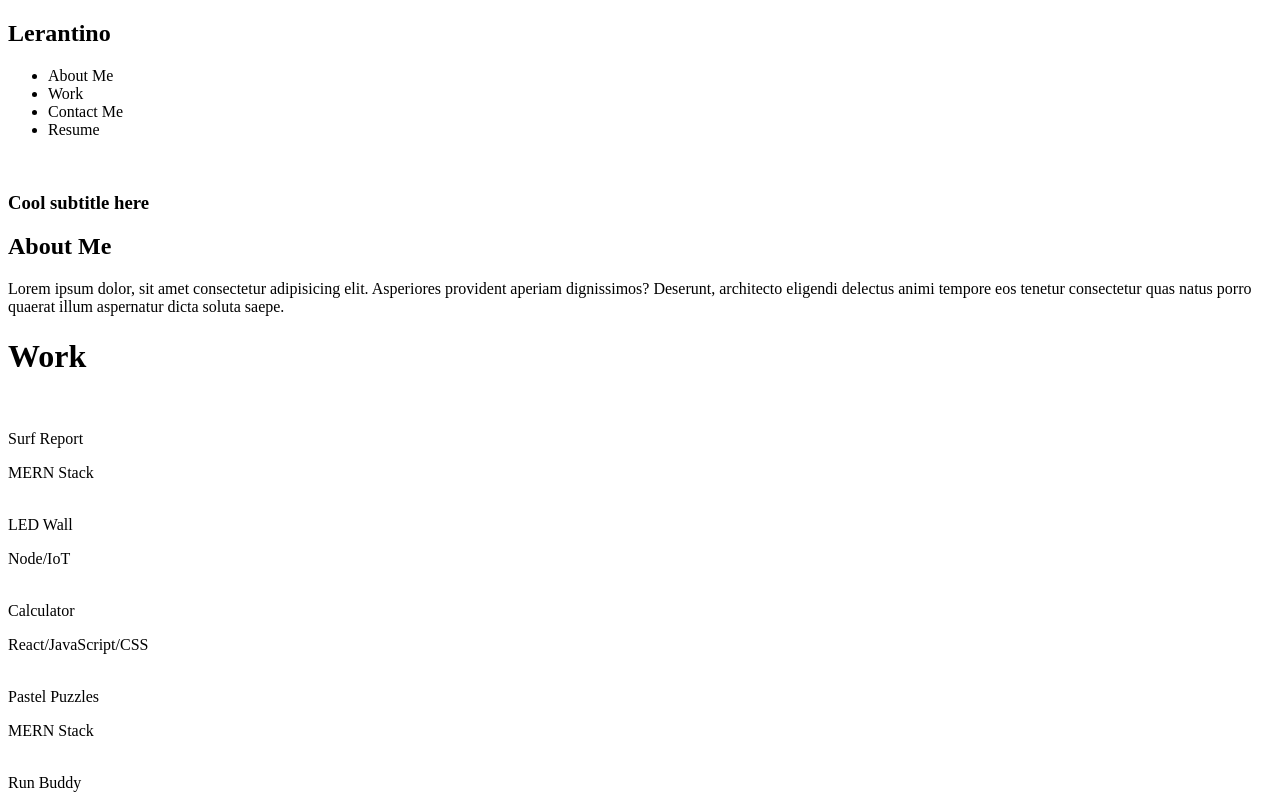
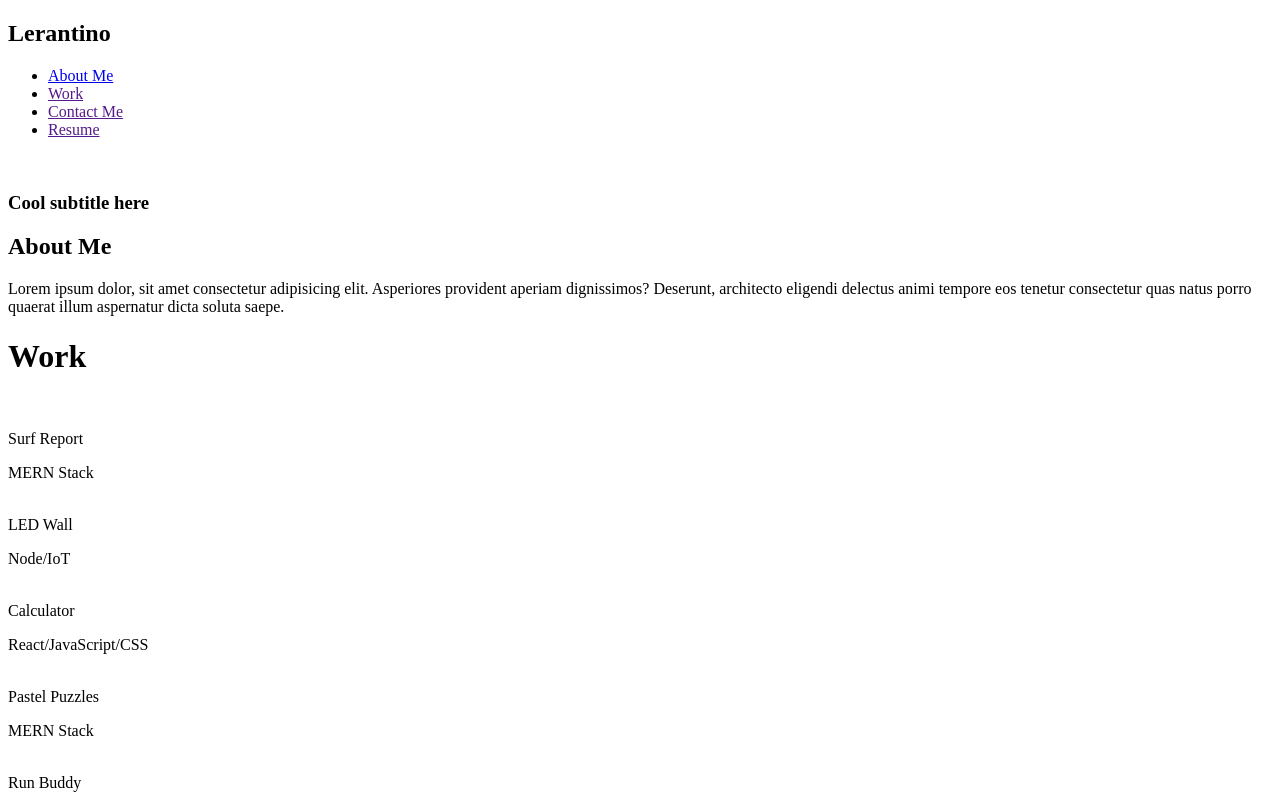
Before and after one commit to Zero-0X/Challenge_2_Custom_Responsive_Website, a plain HTML site: page index.html in a window 1280 px wide. Shown: the top 800 px of the page. Drawn offline with Linux system fonts and the light colour scheme.

Commit message:
updated html code to include corrected nav links, as well as initial ID for the About Me ordered list

```diff
--- a/index.html
+++ b/index.html
@@ -1,30 +1,43 @@
 <!DOCTYPE html>
 <html lang="en">
+
 <head>
     <meta charset="UTF-8">
     <meta http-equiv="X-UA-Compatible" content="IE=edge">
     <meta name="viewport" content="width=device-width, initial-scale=1.0">
     <title>Lerantino Responsive Website</title>
 </head>
+
 <body>
     <header>
         <nav>
             <h1>Lerantino</h1>
             <ul>
-                <li><link rel="stylesheet" href="">About Me</li>
-                <li><link rel="stylesheet" href="">Work</li>
-                <li><link rel="stylesheet" href="">Contact Me</li>
-                <li><link rel="stylesheet" href="">Resume</li>
+                <li>
+                    <a href="#about">About Me</a>
+                </li>
+                <li>
+                    <a href="">Work</a>
+                </li>
+                <li>
+                    <a href="">Contact Me</a>
+                </li>
+                <li>
+                    <a href="">Resume</a>
+                </li>
             </ul>
         </nav>
     </header>
-        <section>
+    <main>
+        <section id="hero">
             <img src="" alt="">
             <h3>Cool subtitle here</h3>
         </section>
-        <section>
+        <section id="about">
             <h1>About Me</h1>
-            <p>Lorem ipsum dolor, sit amet consectetur adipisicing elit. Asperiores provident aperiam dignissimos? Deserunt, architecto eligendi delectus animi tempore eos tenetur consectetur quas natus porro quaerat illum aspernatur dicta soluta saepe.</p>
+            <p>Lorem ipsum dolor, sit amet consectetur adipisicing elit. Asperiores provident aperiam dignissimos?
+                Deserunt, architecto eligendi delectus animi tempore eos tenetur consectetur quas natus porro quaerat
+                illum aspernatur dicta soluta saepe.</p>
         </section>
         <h1>Work</h1>
         <section>
@@ -52,15 +65,25 @@
             <p>Run Buddy</p>
             <span>HTML/CSS</span>
         </section>
+    </main>
     <footer>
         <h1>Contact Me</h1>
         <ul>
             <li>555.555.5555</li>
-            <li><link rel="stylesheet" href="">Lerantino@website.com</li>
-            <li><link rel="" href="">GitHub</li>
-            <li><link rel="" href="">Twitter</li>
-            <li><link rel="" href="">Spotify</li>
+            <li>
+                <link rel="stylesheet" href="">Lerantino@website.com
+            </li>
+            <li>
+                <link rel="" href="">GitHub
+            </li>
+            <li>
+                <link rel="" href="">Twitter
+            </li>
+            <li>
+                <link rel="" href="">Spotify
+            </li>
         </ul>
     </footer>
 </body>
+
 </html>
```
